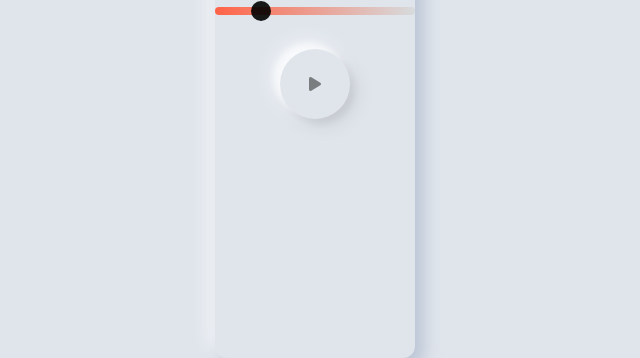
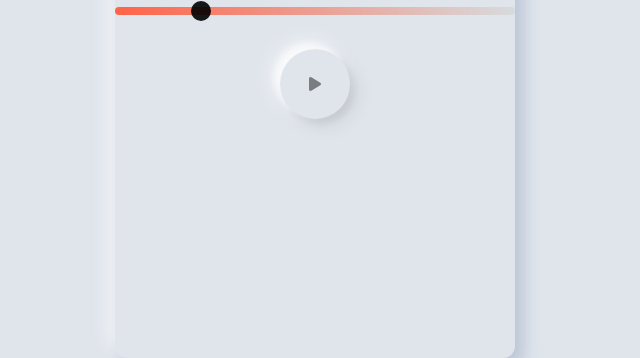
Before and after one commit to RadioGenAp/radiogenapcristiana.github.io, a plain HTML site: page index.html in a window 1280 px wide. Shown: the part 442-800 px from the top of the page, without its empty margins (325-965 px from the left). Drawn offline with nearby package versions, Linux system fonts and the light colour scheme.

Commit message:
Update style.css

```diff
--- a/style.css
+++ b/style.css
@@ -37,8 +37,10 @@ img {
 }
 
 .player {
-  width: 200px;
-  height: 800px;
+  width: 100%; /* O un porcentaje como 80% */
+  max-width: 400px; /* Establece un máximo para evitar que sea demasiado ancho */
+  height: auto; /* Permite que la altura se ajuste automáticamente según el contenido */
+  min-height: 800px; /* Establece una altura mínima si es necesario */
   background-color: var(--background);
   display: flex;
   flex-direction: column;
```
